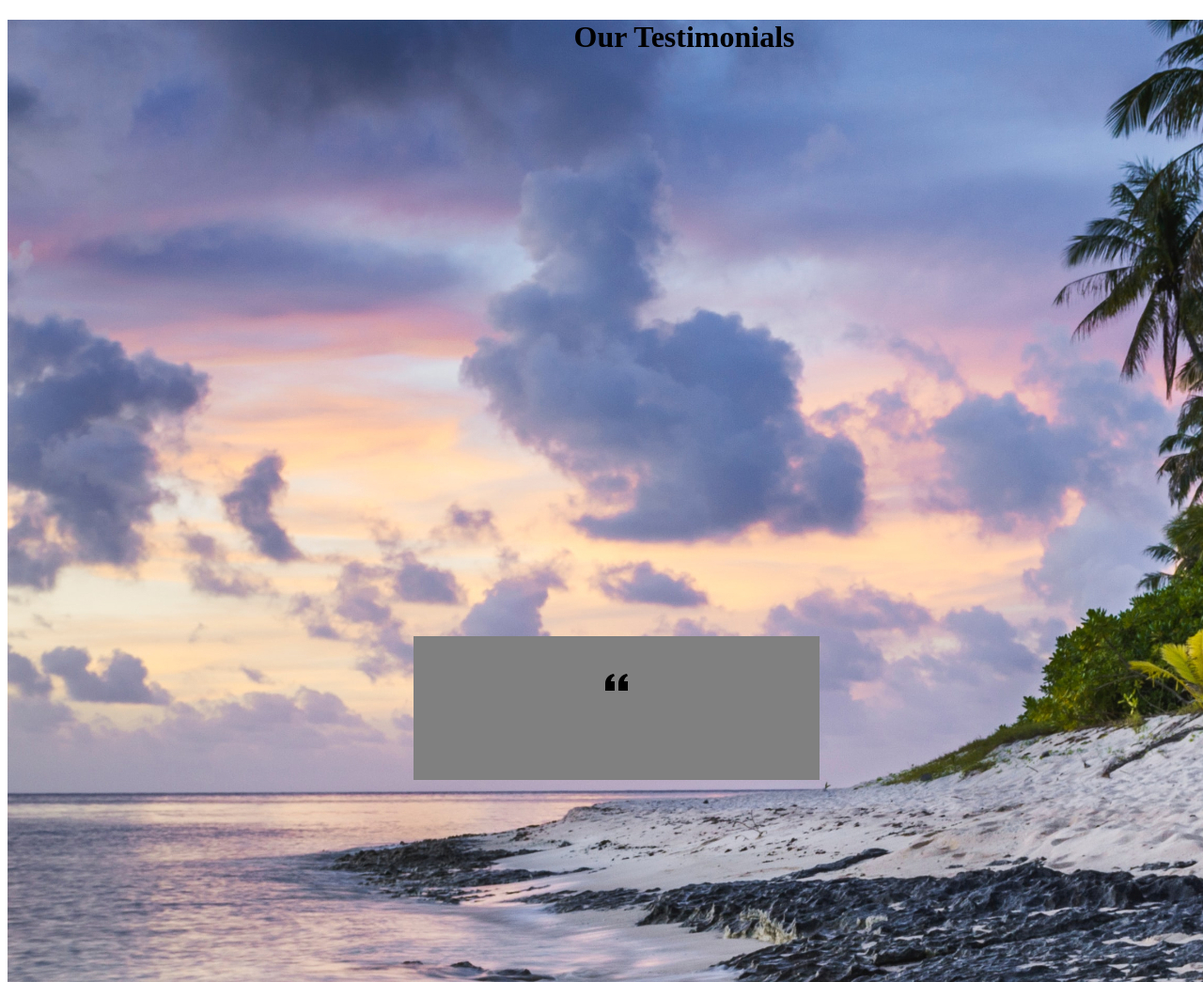
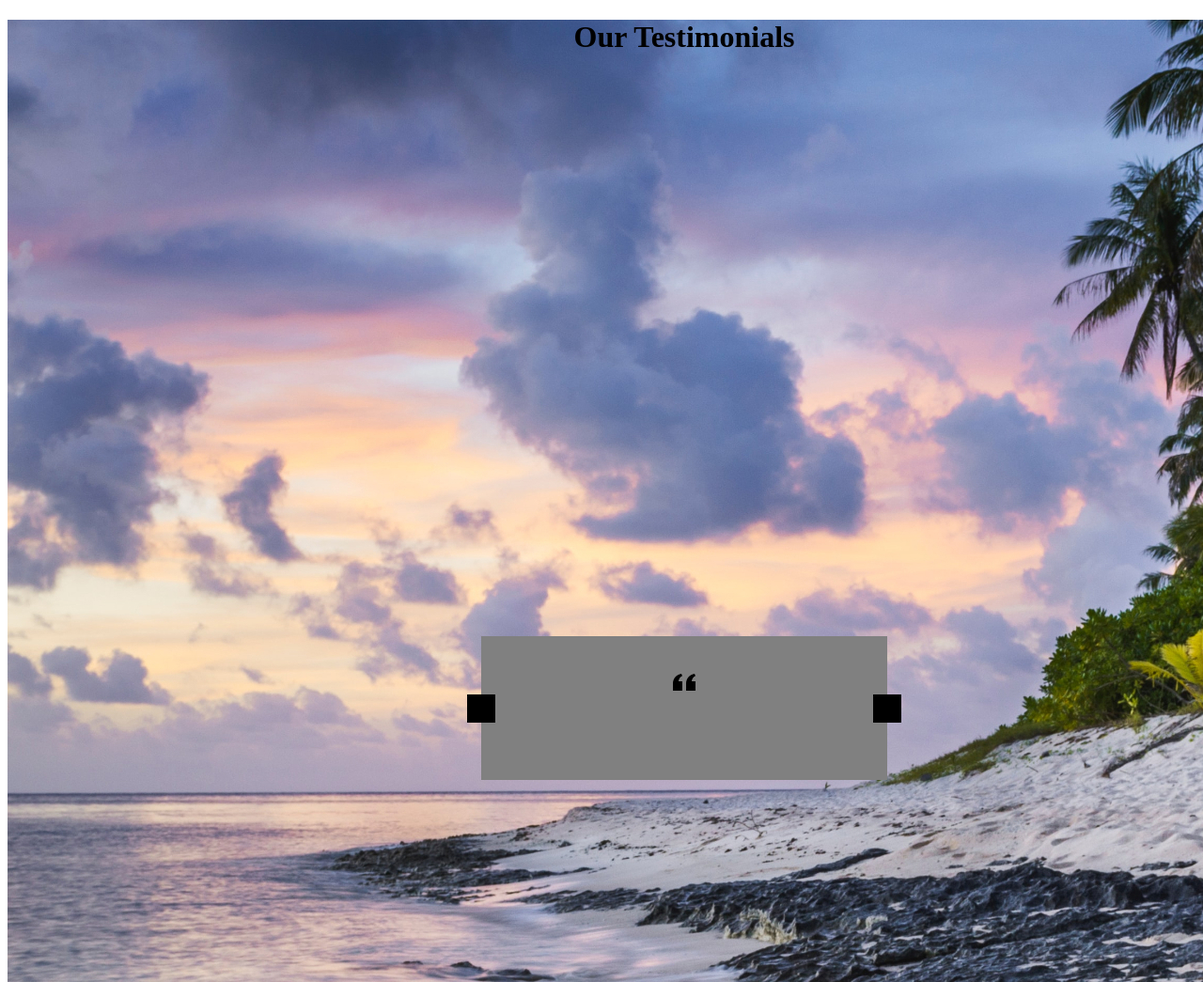
Before and after one commit to raswonders/testimonials, a plain HTML site: page index.html in a window 1280 px wide. Shown: the top 1045 px of the page at 94% size. Drawn offline with Linux system fonts and the light colour scheme.

Commit message:
buttons positioned

```diff
--- a/css/main.css
+++ b/css/main.css
@@ -14,6 +14,24 @@
     height: 15%;
     position: absolute;
     top: 64%;
-    left: 30%;
+    left: 35%;
     background-color: gray;
 }
+
+.btn {
+    position: absolute;
+    top: 0;
+    bottom: 0;
+    margin: auto;
+    width: 30px;
+    height: 30px;
+    background-color: black;
+}
+
+.btn-left {
+    left: -15px;
+}
+
+.btn-right {
+    right: -15px;
+}
```
Also changed, not shown: 1 other file.
